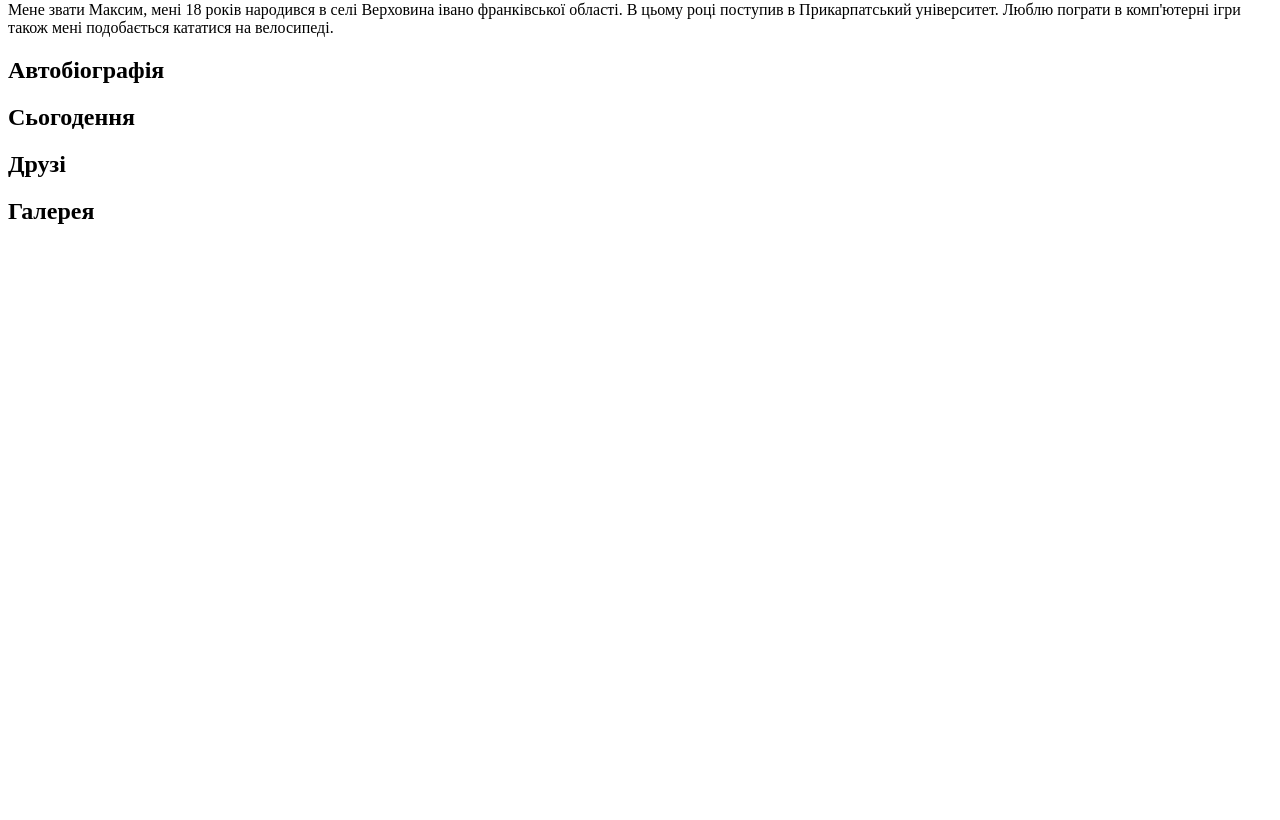
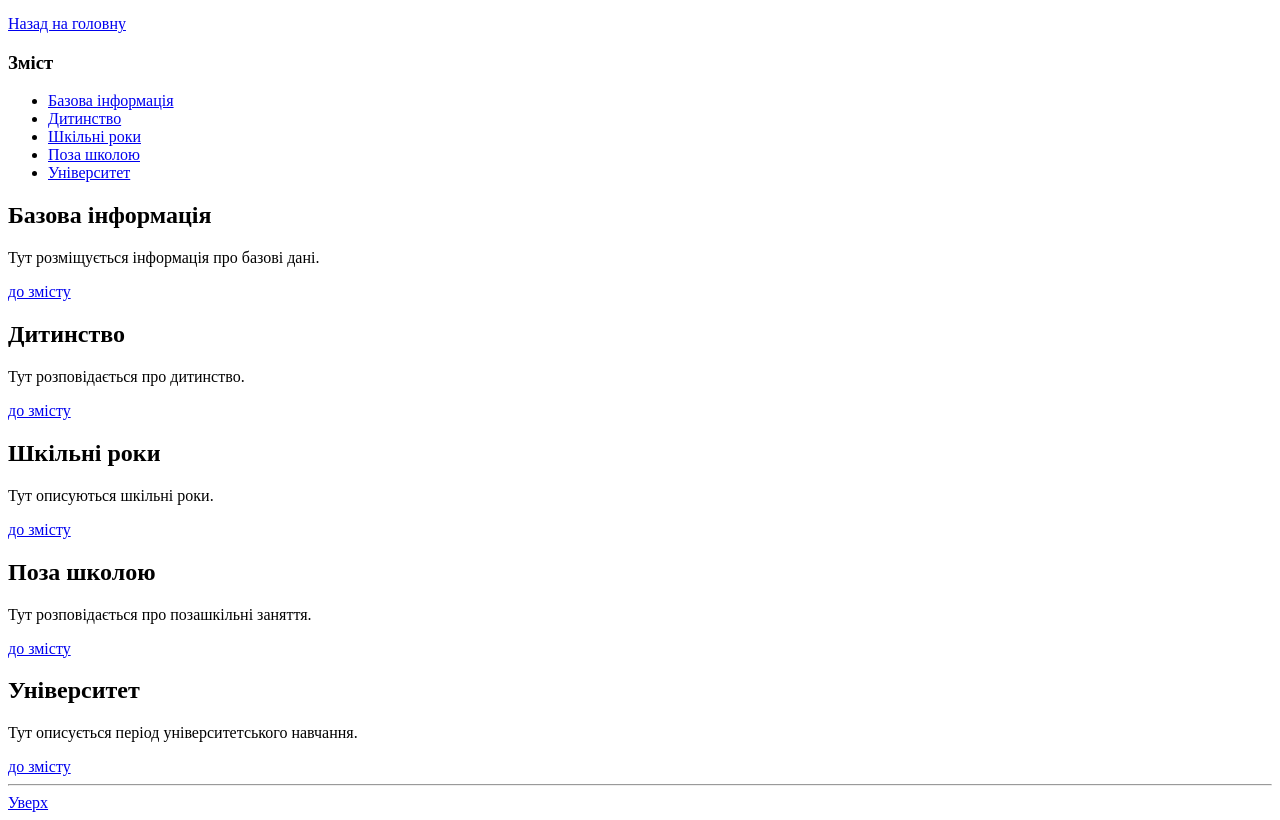
Before and after one commit to mak-zub/practice, a plain HTML site: page index.html in a window 1280 px wide. Shown: the part 65-885 px from the top of the page. Before the commit the page ends 800 px from the top, so only its background shows below. Drawn offline with Linux system fonts and the light colour scheme.

Commit message:
Update index.html

```diff
--- a/index.html
+++ b/index.html
@@ -1,25 +1,51 @@
+<!DOCTYPE html>
 <html>
-  <head>
-    <title> Персональна сторінка Зуб'юка Максима Дмитровича </title>
-    </head>
+<head>
+    <title>Автобіографія [ПІБ]</title>
+</head>
 <body>
-    <h1>Персональная сторінка Зуб'юка Максима Дмитровича</h1>
+    <h1>Автобіографія [ПІБ]</h1>
+    <a href="index.html">Назад на головну</a>
+    <h3>Зміст</h3>
+    <ul>
+        <li><a href="#basic_info">Базова інформація</a></li>
+        <li><a href="#childhood">Дитинство</a></li>
+        <li><a href="#school_years">Шкільні роки</a></li>
+        <li><a href="#extracurricular">Поза школою</a></li>
+        <li><a href="#university">Університет</a></li>
+    </ul>
 
-    <p>Мене звати Максим, мені 18 років народився в селі Верховина івано франківської  області.
-      В цьому році поступив в Прикарпатський університет.
-      Люблю пограти в комп'ютерні ігри також мені подобається кататися на велосипеді. </p>
+    <article id="basic_info">
+        <h2>Базова інформація</h2>
+        <p>Тут розміщується інформація про базові дані.</p>
+        <a href="#contents">до змісту</a>
+    </article>
 
-    <h2>Автобіографія</h2>
-  <p></p>
+    <article id="childhood">
+        <h2>Дитинство</h2>
+        <p>Тут розповідається про дитинство.</p>
+        <a href="#contents">до змісту</a>
+    </article>
 
+    <article id="school_years">
+        <h2>Шкільні роки</h2>
+        <p>Тут описуються шкільні роки.</p>
+        <a href="#contents">до змісту</a>
+    </article>
 
-    <h2>Сьогодення</h2>
+    <article id="extracurricular">
+        <h2>Поза школою</h2>
+        <p>Тут розповідається про позашкільні заняття.</p>
+        <a href="#contents">до змісту</a>
+    </article>
 
+    <article id="university">
+        <h2>Університет</h2>
+        <p>Тут описується період університетського навчання.</p>
+        <a href="#contents">до змісту</a>
+    </article>
 
-    <h2>Друзі</h2>
-
-
-    <h2>Галерея</h2>
-
+    <hr>
+    <a href="#contents">Уверх</a>
 </body>
 </html>
```
